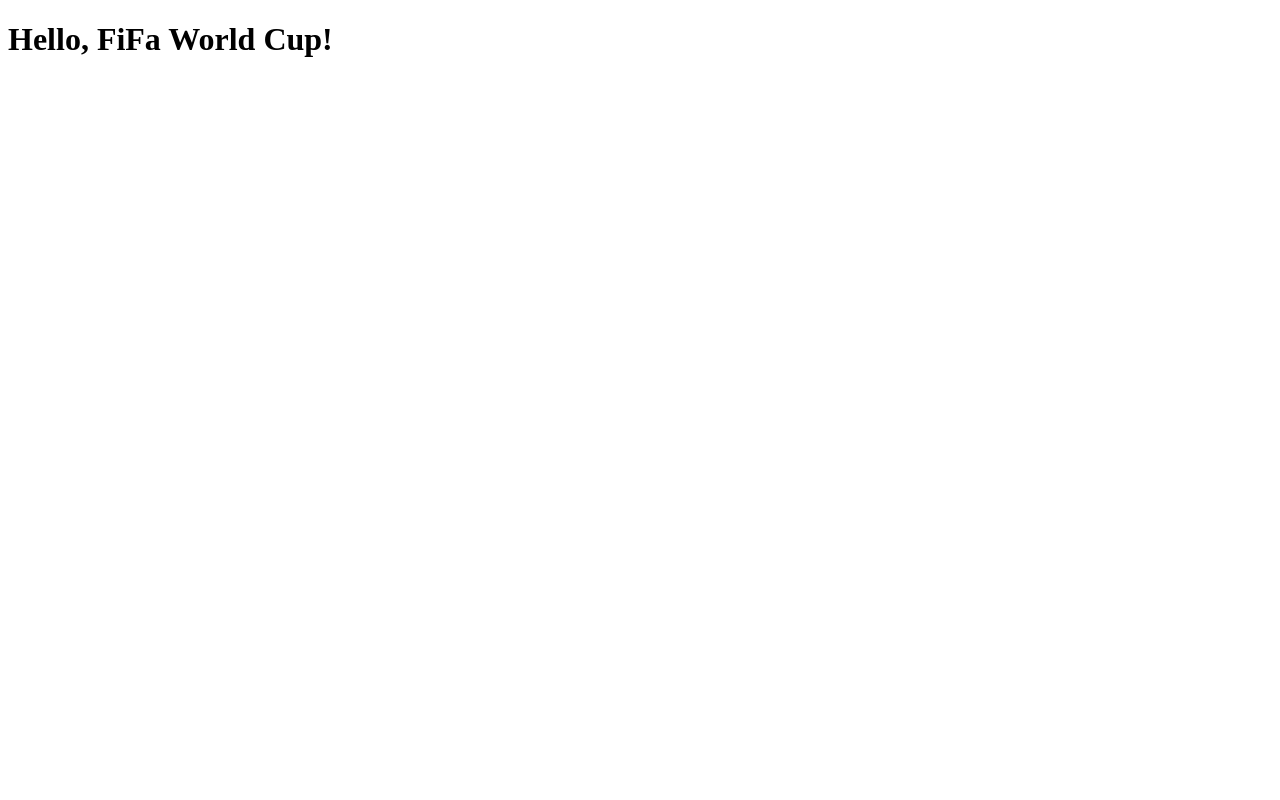
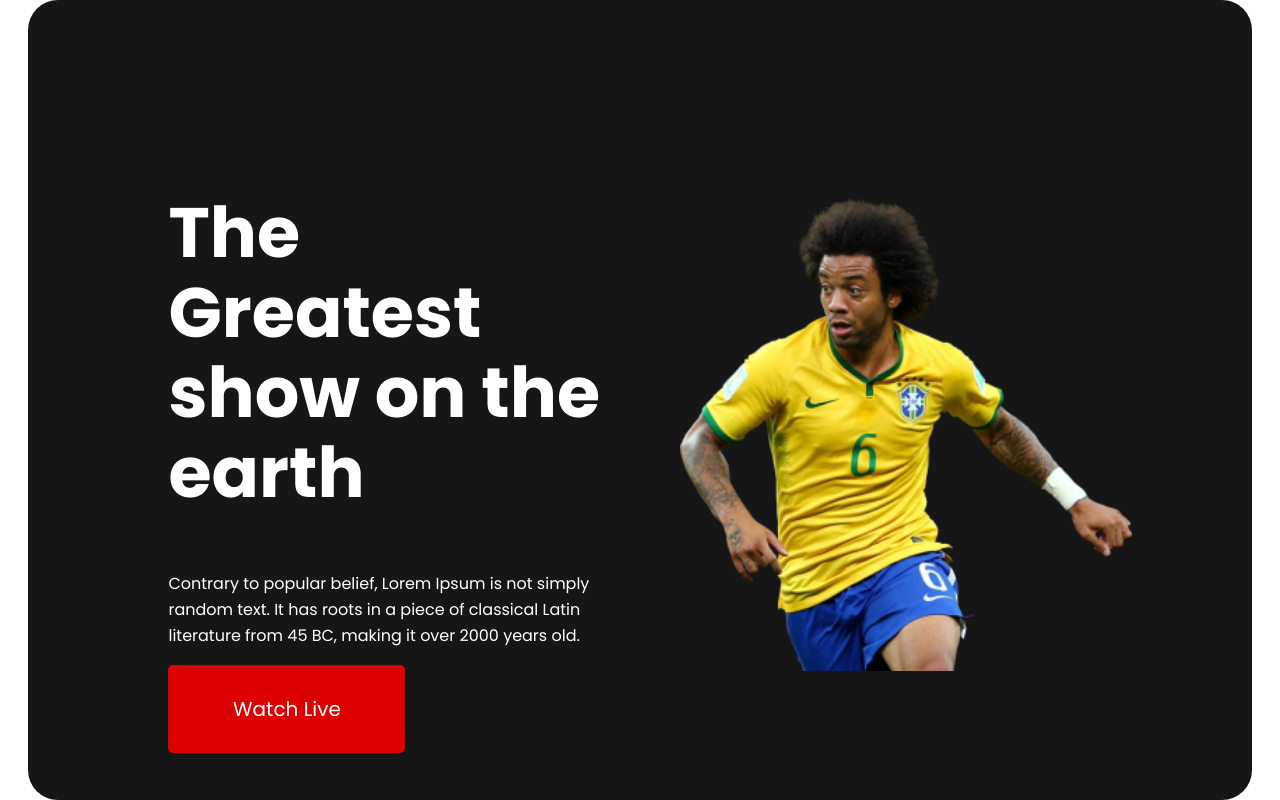
Before and after one commit to 0sraboni/fifa-world-cup, a plain HTML site: page index.html in a window 1280 px wide. Drawn offline with Linux system fonts and the light colour scheme.

Commit message:
banner section added

```diff
--- a/css/style.css
+++ b/css/style.css
@@ -0,0 +1,77 @@
+@import url('https://fonts.googleapis.com/css2?family=Poppins:wght@400;500;600;700&display=swap');
+
+body {
+    margin: 0;
+    padding: 0;
+    font-family: 'Poppins', sans-serif;
+}
+
+.flexible-container {
+    display: flex;
+    height: 600px;
+    padding: 100px;
+    margin-top: 150px;
+    width: 80%;
+    margin: 0 auto;
+    justify-content: space-between;
+    align-items: center;
+    background: #161616;
+    border-radius: 30px;
+}
+
+.half-width {
+    width: 50%;
+    float: left;
+    margin: 20px;
+    padding: 2%;
+}
+
+.banner-text {
+    font-family: 'Poppins';
+    font-style: normal;
+    font-weight: 700;
+    font-size: 70px;
+    line-height: 80px;
+    color: #FFFFFF;
+}
+
+.banner-para {
+    font-family: 'Poppins';
+    font-style: normal;
+    font-weight: 400;
+    font-size: 16px;
+    line-height: 26px;
+    color: #FFFFFF;
+}
+
+.link-button {
+    display: flex;
+    flex-direction: row;
+    justify-content: center;
+    align-items: center;
+    padding: 16px 25px;
+    gap: 10px;
+    position: absolute;
+    width: 187px;
+    height: 56px;
+    background: #DD0000;
+    border-radius: 5px;
+    font-weight: 400;
+    font-size: 20px;
+    line-height: 23px;
+    text-align: center;
+    text-decoration: none;
+    color: #FFFFFF;
+}
+
+.half-width-header {
+    width: 50%;
+    float: right;
+    margin: 20px;
+    /* padding: 2%; */
+}
+
+.half-width-header img {
+    width: 100%;
+    margin-bottom: -4.6rem;
+}
--- a/index.html
+++ b/index.html
@@ -1,5 +1,6 @@
 <!DOCTYPE html>
 <html lang="en">
+
 <head>
     <meta charset="UTF-8">
     <meta http-equiv="X-UA-Compatible" content="IE=edge">
@@ -7,7 +8,26 @@
     <link rel="stylesheet" href="./css/style.css">
     <title>Fifa World Cup</title>
 </head>
+
 <body>
-    <h1>Hello, FiFa World Cup!</h1>
+    <main>
+        <section class="flexible-container">
+            <div class="half-width">
+                <h1 class="banner-text">
+                    The Greatest show on the earth
+                </h1>
+                <p class="banner-para">
+                    Contrary to popular belief, Lorem Ipsum is not simply
+                    random text. It has roots in a piece of classical Latin literature from 45 BC, making it over 2000
+                    years old.
+                </p>
+                <a class="link-button" href="#" target="_blank">Watch Live</a>
+            </div>
+            <div class="half-width-header">
+                <img src="./assets/Banner Image.png" alt="">
+            </div>
+        </section>
+    </main>
 </body>
+
 </html>
```
